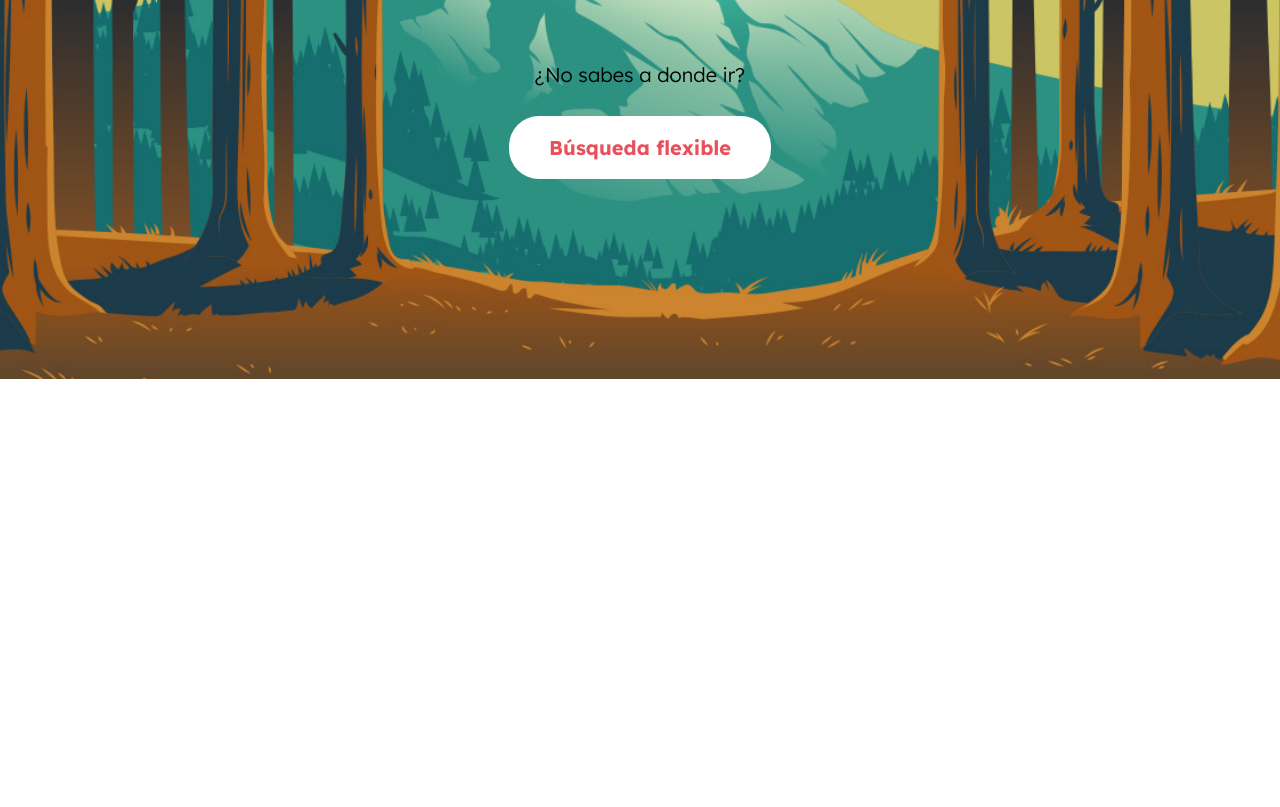
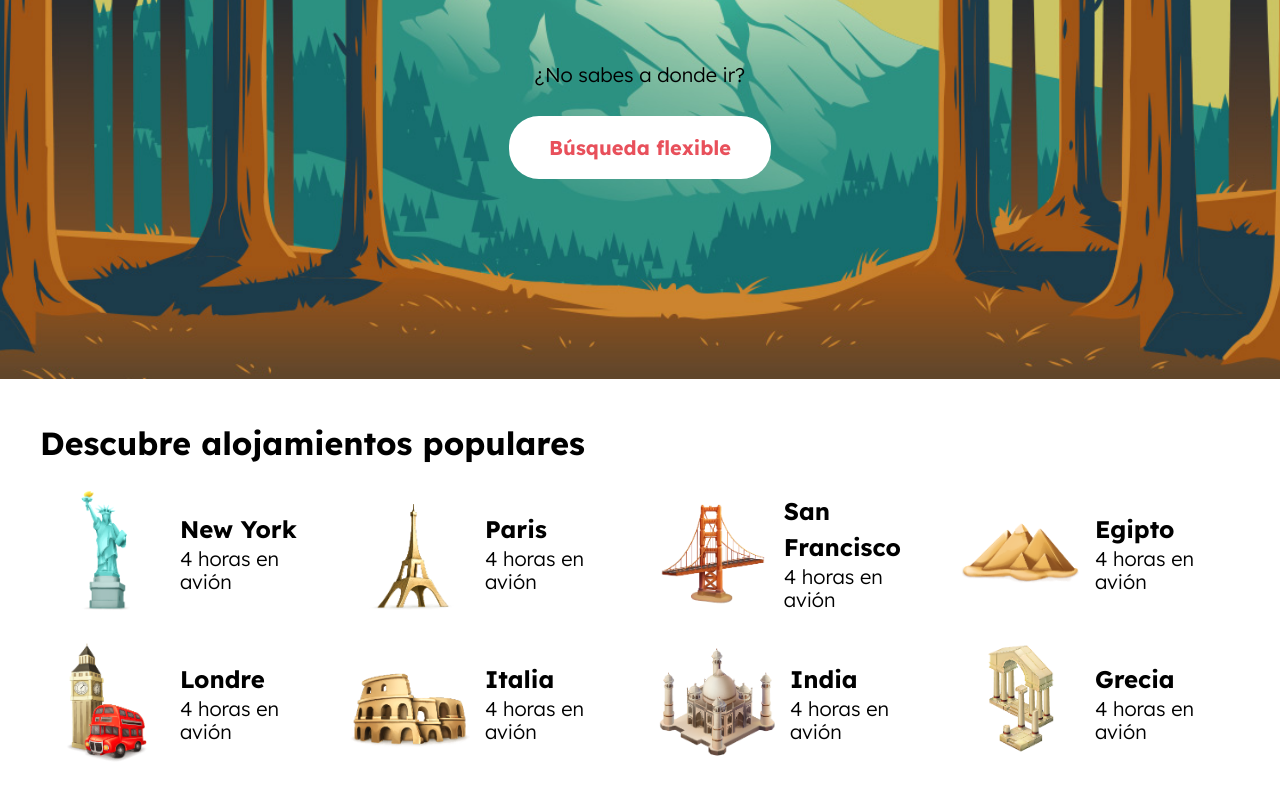
Before and after one commit to ElSantanax/Airbnb, a website: page index.html in a window 1280 px wide. Shown: the part 400-1207 px from the top of the page. Before the commit the page ends 800 px from the top, so only its background shows below. Drawn offline with nearby package versions, Linux system fonts and the light colour scheme; files that its build step writes are made by us from their sources; files whose address does not match are found by name.

Commit message:
Añadir sección de destinos populares en HTML y actualizar estilos SCSS; eliminar archivos innecesarios y reestructurar imports

```diff
--- a/index.html
+++ b/index.html
@@ -60,8 +60,95 @@
             <p class="header__busqueda-label">¿No sabes a donde ir?</p>
             <a href="#" class="header__busqueda-boton">Búsqueda flexible</a>
         </div>
+    </header>
 
-    </header>
+    <section class="destinos contenedor seccion">
+        <h2 class="destinos__heading">Descubre alojamientos populares</h2>
+
+        <ul class="destinos__grid seccion">
+            <li class="destino">
+                <div class="destino__imagen">
+                    <img src="/build/img/icono_destino_1.png" alt="imagen destino">
+                </div>
+
+                <div class="destino__informacion">
+                    <h3 class="destino__nombre">New York</h3>
+                    <p class="destino__distancia">4 horas en avión</p>
+                </div>
+            </li>
+            <li class="destino">
+                <div class="destino__imagen">
+                    <img src="/build/img/icono_destino_2.png" alt="imagen destino">
+                </div>
+
+                <div class="destino__informacion">
+                    <h3 class="destino__nombre">Paris</h3>
+                    <p class="destino__distancia">4 horas en avión</p>
+                </div>
+            </li>
+            <li class="destino">
+                <div class="destino__imagen">
+                    <img src="/build/img/icono_destino_3.png" alt="imagen destino">
+                </div>
+
+                <div class="destino__informacion">
+                    <h3 class="destino__nombre">San Francisco</h3>
+                    <p class="destino__distancia">4 horas en avión</p>
+                </div>
+            </li>
+            <li class="destino">
+                <div class="destino__imagen">
+                    <img src="/build/img/icono_destino_4.png" alt="imagen destino">
+                </div>
+
+                <div class="destino__informacion">
+                    <h3 class="destino__nombre">Egipto</h3>
+                    <p class="destino__distancia">4 horas en avión</p>
+                </div>
+            </li>
+            <li class="destino">
+                <div class="destino__imagen">
+                    <img src="/build/img/icono_destino_5.png" alt="imagen destino">
+                </div>
+
+                <div class="destino__informacion">
+                    <h3 class="destino__nombre">Londre</h3>
+                    <p class="destino__distancia">4 horas en avión</p>
+                </div>
+            </li>
+            <li class="destino">
+                <div class="destino__imagen">
+                    <img src="/build/img/icono_destino_6.png" alt="imagen destino">
+                </div>
+
+                <div class="destino__informacion">
+                    <h3 class="destino__nombre">Italia</h3>
+                    <p class="destino__distancia">4 horas en avión</p>
+                </div>
+            </li>
+            <li class="destino">
+                <div class="destino__imagen">
+                    <img src="/build/img/icono_destino_7.png" alt="imagen destino">
+                </div>
+
+                <div class="destino__informacion">
+                    <h3 class="destino__nombre">India</h3>
+                    <p class="destino__distancia">4 horas en avión</p>
+                </div>
+            </li>
+            <li class="destino">
+                <div class="destino__imagen">
+                    <img src="/build/img/icono_destino_8.png" alt="imagen destino">
+                </div>
+
+                <div class="destino__informacion">
+                    <h3 class="destino__nombre">Grecia</h3>
+                    <p class="destino__distancia">4 horas en avión</p>
+                </div>
+            </li>
+        </ul>
+    </section>
+
 </body>
 
 </html>
--- a/src/scss/app.scss
+++ b/src/scss/app.scss
@@ -1,2 +1,3 @@
 @use 'base';
-@use 'ui'
+@use 'ui/header';
+@use 'ui/contenido'
--- /dev/null
+++ b/src/scss/ui/contenido/_destinos.scss
@@ -0,0 +1,38 @@
+@use 'base/mixins' as m;
+@use 'base/variables' as v;
+
+.destinos {
+    &__grid {
+        @include m.grid(1, 2rem);
+
+        @include m.tablet {
+            @include m.grid(2, 2rem);
+        }
+
+        @include m.desktop {
+            @include m.grid(4, 2rem);
+            // margin-top: 4rem;
+        }
+    }
+
+    &__heading{
+        margin-top: 2rem;
+    }
+}
+
+.destino {
+
+    display: flex;
+    justify-content: space-evenly;
+    align-items: center;
+    gap: 1rem;
+
+    &__imagen {
+        width: 14rem;
+    }
+
+    &__nombre,
+    &__distancia {
+        margin: 0;
+    }
+}
--- /dev/null
+++ b/src/scss/ui/contenido/_index.scss
@@ -0,0 +1 @@
+@forward 'destinos';
```
Also changed, not shown: src/scss/ui/header/_barra.scss (renamed from src/scss/ui/_barra.scss), src/scss/ui/header/_formulario.scss (renamed from src/scss/ui/_formulario.scss), src/scss/ui/header/_header.scss (renamed from src/scss/ui/_header.scss), src/scss/ui/header/_index.scss (renamed from src/scss/ui/_index.scss).
